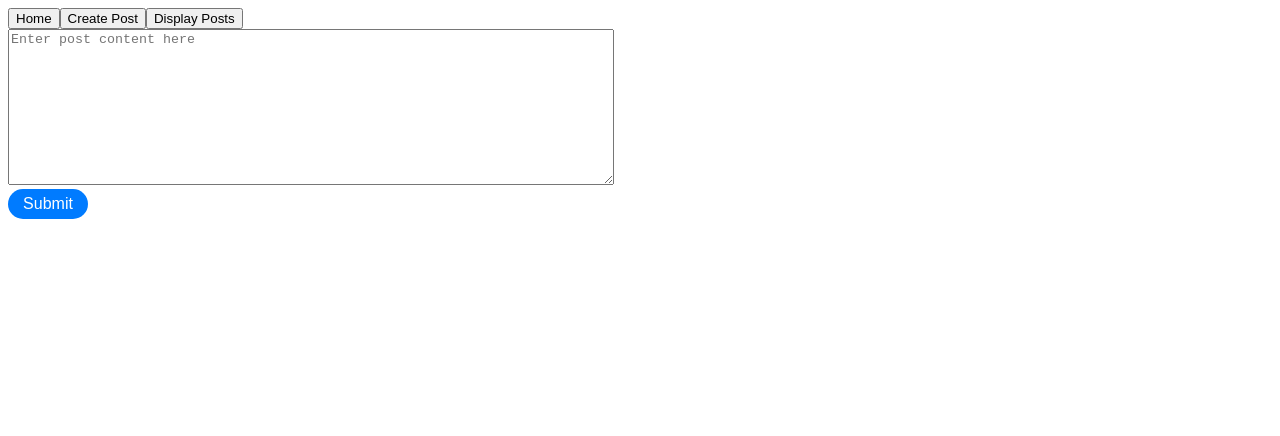
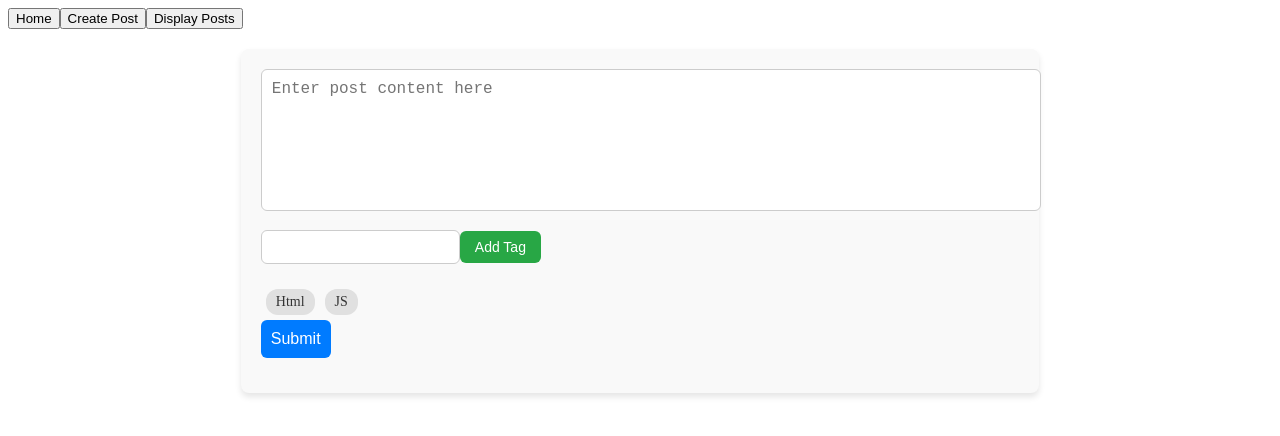
Before and after one commit to sreedhar3210/Lnmiit-Online-Forum, a React (Create React App) app in the folder frontend/frontend-react/: page /create-post in a window 1280 px wide. Shown: the top 436 px of the page. Built offline with nearby package versions, Linux system fonts and the light colour scheme.

Commit message:
added tags functionality

```diff
--- a/frontend/frontend-react/src/CreatePost.js
+++ b/frontend/frontend-react/src/CreatePost.js
@@ -1,25 +1,99 @@
-import React from "react";
+import React, { useState, useEffect } from "react";
+import { useNavigate } from "react-router-dom";
 import Navbar from "./Navbar";
-import './css/CreatePost.css'
+import './css/CreatePost.css';
 
 const CreatePost = () => {
+
+    const navigate = useNavigate();
+    const [readyToSubmit, setReadyToSubmit] = useState(false);
+    const [tag, setTag] = useState('');
+    const [postContent, setPostContent] = useState('');
+    const [tags, setTags] = useState(['Html', 'JS']);
+
+    const handlePostContentChange = (event) => {
+        setPostContent(event.target.value);
+    }
+
+    const handleOnSubmit = (event) => {
+        console.log('>>>> submit button is clicked.')
+        setReadyToSubmit(true);
+    }
+
+    const handleTagInputChange = (event) => {
+        setTag(event.target.value);
+    };
+
+    const handleTagSubmit = (event) => {
+        console.log('submitted tag is ', tag);
+        setTags([...tags, tag]); // Create a new array with the existing and new tags
+        console.log('new Tags Array is ', [...tags, tag]); // Logging the updated array
+        setTag(''); // Reset tmpTag
+    };
+
+    useEffect(() => {
+
+        if(readyToSubmit === true){
+
+            let options = {
+              method: "POST",
+              headers: {
+                "Content-Type": "application/json"
+              },
+              body: JSON.stringify({
+                postContent: postContent,
+                tags: tags
+              }),
+            }
+
+            console.log('>>>>>> CreatePost use Effect is executed.')
+            fetch('http://localhost:8080/api/create-post', options)
+            .then((res) => {
+                navigate('/display-posts');
+            })
+        }
+        // eslint-disable-next-line
+    }, [readyToSubmit]);
+
     return(
         <div>
             <Navbar/>
             <div className="postContent">
-                <form action="http://localhost:8080/api/create-post" method="POST">
+                {/* <form action="http://localhost:8080/api/create-post" method="POST" className="postForm"> */}
                     <textarea
                         name="PostContent"
                         placeholder="Enter post content here"
                         className="postContentInput"
+                        onChange={handlePostContentChange}
                         required></textarea>
+
+                    <input
+                        name="TagInput"
+                        type="text"
+                        value={tag}
+                        onChange={handleTagInputChange}
+                        className="tagInput"
+                    ></input>
+                    <button
+                        type="button"
+                        onClick={handleTagSubmit}
+                        className="tagSubmitButton"
+                    >Add Tag</button>
+                    <div className="tagsContainer">
+                        {tags.map((tag, index) => (
+                            <span key={index} className="tag">
+                                {tag}
+                            </span>
+                        ))}
+                    </div>
                     <button
                         type="submit"
-                        className="postContentSubmit">Submit</button>
-                </form>
+                        className="postContentSubmit"
+                        onClick={handleOnSubmit}>Submit</button>
+                {/* </form> */}
             </div>
         </div>
-    )
-}
+    );
+};
 
 export default CreatePost;
--- a/frontend/frontend-react/src/css/CreatePost.css
+++ b/frontend/frontend-react/src/css/CreatePost.css
@@ -1,20 +1,83 @@
+/* Main container for the form */
 .postContent {
-    position: relative; /* Allow precise positioning of the button */
-    width: 600px; /* Set a width for the container */
-}
+    width: 60%;
+    margin: 20px auto;
+    background-color: #f9f9f9;
+    padding: 20px;
+    border-radius: 8px;
+    box-shadow: 0 4px 6px rgba(0, 0, 0, 0.1);
+  }
 
-.postContentInput {
-    width: 600px; /* Adjust width as per your design */
-    height: 150px; /* Initial height */
-}
+  /* Form styling */
+  .postForm {
+    display: flex;
+    flex-direction: column;
+  }
 
-.postContentSubmit{
-    width: 80px;
-    height: 30px;
-    font-size: 16px; /* Set a clear font size */
-    color: #fff; /* White text color */
-    background-color: #007bff; /* Simple blue background */
-    border: none; /* Remove default border */
-    border-radius: 20px; /* Fully rounded corners */
-    cursor: pointer; /* Pointer cursor on hover */
-}
+  /* Textarea for the post content */
+  .postContentInput {
+    width: 100%;
+    height: 120px;
+    margin-bottom: 15px;
+    padding: 10px;
+    border: 1px solid #ccc;
+    border-radius: 6px;
+    font-size: 16px;
+    resize: none;
+  }
+
+  /* Submit button for the post */
+  .postContentSubmit {
+    padding: 10px;
+    background-color: #007bff;
+    color: #fff;
+    font-size: 16px;
+    border: none;
+    border-radius: 6px;
+    cursor: pointer;
+    margin-bottom: 15px;
+  }
+
+  .postContentSubmit:hover {
+    background-color: #0056b3;
+  }
+
+  /* Tag input field */
+  .tagInput {
+    padding: 8px;
+    border: 1px solid #ccc;
+    border-radius: 6px;
+    font-size: 14px;
+    margin-bottom: 10px;
+  }
+
+  /* Tag submit button */
+  .tagSubmitButton {
+    padding: 8px 15px;
+    background-color: #28a745;
+    color: white;
+    border: none;
+    border-radius: 6px;
+    font-size: 14px;
+    cursor: pointer;
+  }
+
+  .tagSubmitButton:hover {
+    background-color: #218838;
+  }
+
+  /* Tags container */
+  .tagsContainer {
+    margin-top: 10px;
+    display: flex;
+    flex-wrap: wrap;
+  }
+
+  .tag {
+    background-color: #e0e0e0;
+    color: #333;
+    border-radius: 12px;
+    padding: 5px 10px;
+    margin: 5px;
+    font-size: 14px;
+  }
```
Also changed, not shown: 1 other file (tests, documents, lock files or other folders).
